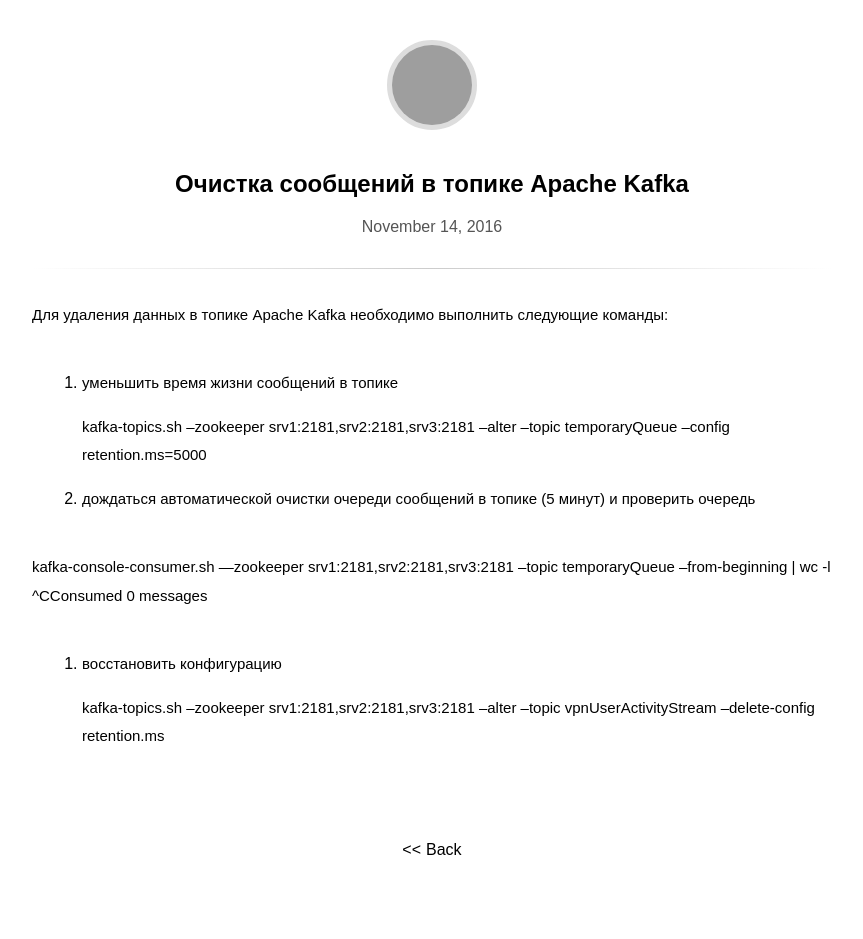
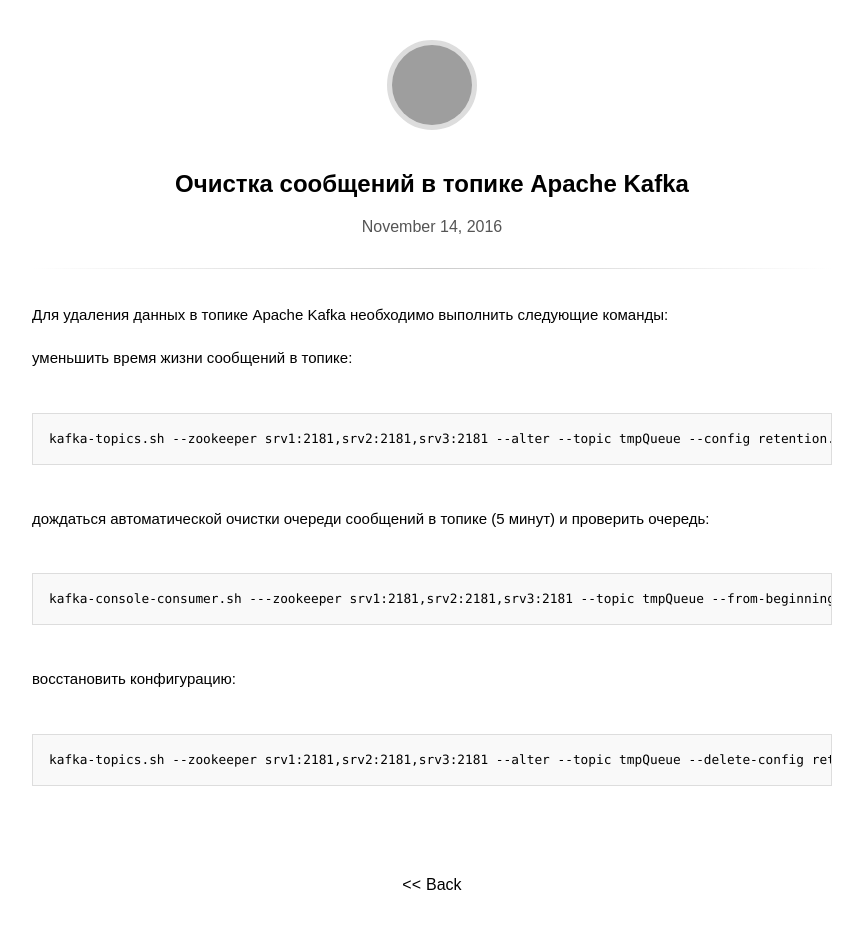
Before and after one commit to yuriymalygin/yuriymalygin.github.io, a Jekyll site: the page built from _posts/2016-11-14-clean-kafka-topic.md, in a window 1280 px wide. Shown: the whole page, without its empty margins (208-1071 px from the left). Built offline with Jekyll 4.4.1, drawn with Linux system fonts in a browser that asks for light colours; some web fonts are replaced; before the commit the page ends 904 px from its top, so only the background shows below that; grey boxes are pictures that could not be loaded.

```diff
--- a/_posts/2016-11-14-clean-kafka-topic.md
+++ b/_posts/2016-11-14-clean-kafka-topic.md
@@ -4,15 +4,14 @@
 ---
 Для удаления данных в топике Apache Kafka необходимо выполнить следующие команды:
 
- 1. уменьшить время жизни сообщений в топике
+уменьшить время жизни сообщений в топике:
 
-     kafka-topics.sh --zookeeper srv1:2181,srv2:2181,srv3:2181 --alter --topic temporaryQueue --config retention.ms=5000
+    kafka-topics.sh --zookeeper srv1:2181,srv2:2181,srv3:2181 --alter --topic tmpQueue --config retention.ms=5000
 
- 2. дождаться автоматической очистки очереди сообщений в топике (5 минут) и проверить очередь
+дождаться автоматической очистки очереди сообщений в топике (5 минут) и проверить очередь:
 
-   kafka-console-consumer.sh ---zookeeper srv1:2181,srv2:2181,srv3:2181 --topic temporaryQueue --from-beginning | wc -l
-^CConsumed 0 messages
+    kafka-console-consumer.sh ---zookeeper srv1:2181,srv2:2181,srv3:2181 --topic tmpQueue --from-beginning
 
- 3. восстановить конфигурацию
+восстановить конфигурацию:
 
-     kafka-topics.sh --zookeeper srv1:2181,srv2:2181,srv3:2181 --alter --topic vpnUserActivityStream --delete-config retention.ms
+    kafka-topics.sh --zookeeper srv1:2181,srv2:2181,srv3:2181 --alter --topic tmpQueue --delete-config retention.ms
```
